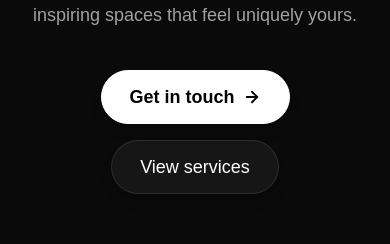
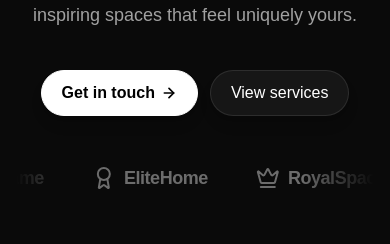
Before and after one commit to iamjitendrasuthar/JS-Builder-Black, a Next.js app: page / in a window 390 px wide. Shown: the part 414-658 px from the top of the page. Built offline with nearby package versions, Linux system fonts and the light colour scheme.

Commit message:
Fixed hero button alignment

```diff
--- a/Components/HeroSection.jsx
+++ b/Components/HeroSection.jsx
@@ -70,24 +70,26 @@ const HeroSection = () => {
               feel uniquely yours.
             </motion.p>
 
-            {/* ✅ FIXED BUTTONS WITH PREMIUM HOVER STATES */}
             <motion.div
               variants={itemVariants}
-              className="flex flex-wrap gap-4 mb-16 justify-center lg:justify-start"
+              className="flex flex-wrap gap-3 sm:gap-4 mb-12 sm:mb-16 justify-center lg:justify-start"
             >
-              {/* Primary Button: Get in touch */}
+              {/* Primary Button */}
               <Link
                 href="/contact"
-                className="group/btn px-7 py-3 rounded-full bg-white text-black font-semibold
-               border border-white transition-all duration-300
-               hover:bg-transparent hover:text-white hover:backdrop-blur-md
-               text-lg shadow-lg cursor-pointer flex items-center gap-2"
+                className="group/btn
+    px-5 py-2.5 text-base
+    sm:px-7 sm:py-3 sm:text-lg
+    rounded-full bg-white text-black font-semibold
+    border border-white transition-all duration-300
+    hover:bg-transparent hover:text-white hover:backdrop-blur-md
+    shadow-lg cursor-pointer flex items-center gap-1.5 sm:gap-2"
               >
                 Get in touch
                 <svg
                   className="transition-transform duration-300 ease-out group-hover/btn:translate-x-1.5"
-                  width="18"
-                  height="18"
+                  width="16"
+                  height="16"
                   viewBox="0 0 24 24"
                   fill="none"
                   stroke="currentColor"
@@ -100,13 +102,16 @@ const HeroSection = () => {
                 </svg>
               </Link>
 
-              {/* Secondary Button: View services */}
+              {/* Secondary Button */}
               <Link
                 href="/services"
-                className="px-7 py-3 rounded-full bg-white/5 text-white font-medium
-               border border-white/10 transition-all duration-300
-               hover:bg-white/20 hover:border-white/30 hover:backdrop-blur-md
-               text-lg shadow-lg cursor-pointer"
+                className="
+    px-5 py-2.5 text-base
+    sm:px-7 sm:py-3 sm:text-lg
+    rounded-full bg-white/5 text-white font-medium
+    border border-white/10 transition-all duration-300
+    hover:bg-white/20 hover:border-white/30 hover:backdrop-blur-md
+    shadow-lg cursor-pointer"
               >
                 View services
               </Link>
```
